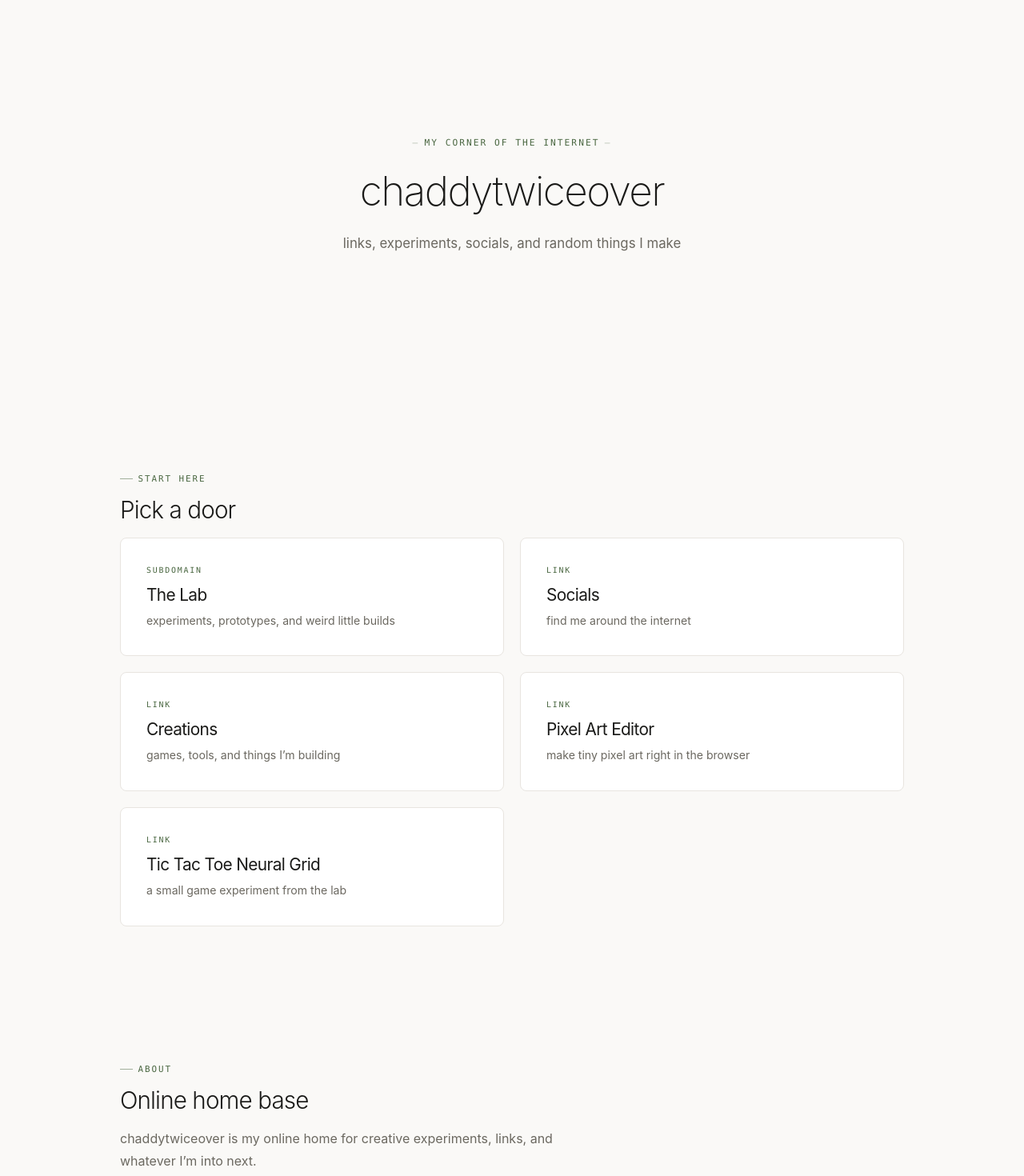
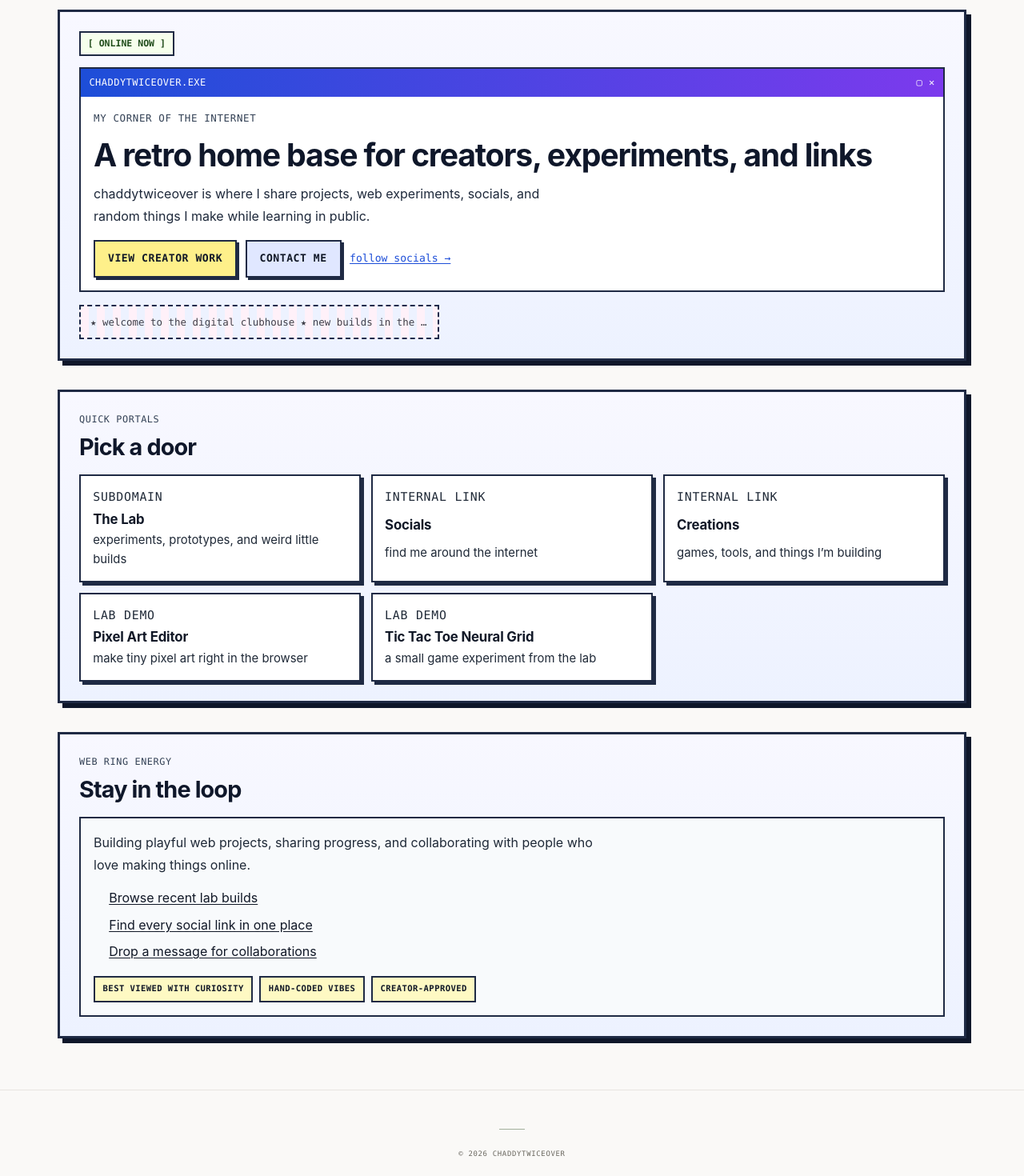
Before and after one commit to chaddytwiceover/MAIN-SITE, a Next.js app: page / in a window 1280 px wide. Shown: the part 100-1570 px from the top of the page at 80% size. Built offline with nearby package versions, Linux system fonts and the light colour scheme.

Commit message:
Implement 90s-themed homepage redesign

```diff
--- a/src/app/globals.css
+++ b/src/app/globals.css
@@ -2079,3 +2079,317 @@ footer p {
     gap: 1rem;
   }
 }
+
+/* ===== HOMEPAGE REDESIGN: 90s RETRO THEME ===== */
+.retro-home {
+  width: min(100%, 74rem);
+  margin: 0 auto;
+  padding: 6.2rem 1rem 3rem;
+  display: grid;
+  gap: 2rem;
+}
+
+.retro-hero,
+.retro-links,
+.retro-community {
+  border: 3px solid #1f2a44;
+  box-shadow: 6px 6px 0 #0f172a;
+  background: linear-gradient(180deg, #f8f8ff 0%, #edf2ff 100%);
+  padding: 1rem;
+}
+
+.retro-status {
+  display: inline-flex;
+  align-items: center;
+  padding: 0.2rem 0.55rem;
+  border: 2px solid #1f2a44;
+  background: #f6ffec;
+  color: #214d1c;
+  font-size: 0.72rem;
+  font-family: var(--font-mono);
+  text-transform: uppercase;
+  margin-bottom: 0.9rem;
+  font-weight: 700;
+}
+
+.retro-window {
+  border: 2px solid #1f2a44;
+  background: #fff;
+}
+
+.retro-window-bar {
+  background: linear-gradient(90deg, #1d4ed8 0%, #7c3aed 100%);
+  color: #fff;
+  padding: 0.45rem 0.65rem;
+  display: flex;
+  justify-content: space-between;
+  align-items: center;
+  font-size: 0.75rem;
+  font-family: var(--font-mono);
+  text-transform: uppercase;
+  letter-spacing: 0.04em;
+}
+
+.retro-window-body {
+  padding: 1rem;
+}
+
+.retro-hero-kicker {
+  margin: 0;
+  font-size: 0.78rem;
+  font-family: var(--font-mono);
+  text-transform: uppercase;
+  letter-spacing: 0.05em;
+  color: #334155;
+}
+
+.retro-window-body h1 {
+  margin: 0.7rem 0;
+  font-size: clamp(1.55rem, 6vw, 2.45rem);
+  font-weight: 700;
+  line-height: 1.2;
+  color: #0f172a;
+}
+
+.retro-hero-copy {
+  color: #1e293b;
+  margin: 0;
+  max-width: 58ch;
+}
+
+.retro-hero-actions {
+  margin-top: 1rem;
+  display: flex;
+  flex-direction: column;
+  gap: 0.65rem;
+  align-items: flex-start;
+}
+
+.retro-button {
+  display: inline-flex;
+  align-items: center;
+  justify-content: center;
+  padding: 0.65rem 1rem;
+  font-family: var(--font-mono);
+  font-size: 0.82rem;
+  font-weight: 700;
+  text-transform: uppercase;
+  letter-spacing: 0.04em;
+  border: 2px solid #1f2a44;
+  box-shadow: 3px 3px 0 #1f2a44;
+  transition: transform 0.15s ease, box-shadow 0.15s ease;
+}
+
+.retro-button:hover {
+  transform: translate(1px, 1px);
+  box-shadow: 2px 2px 0 #1f2a44;
+}
+
+.retro-button:active {
+  transform: translate(2px, 2px);
+  box-shadow: 1px 1px 0 #1f2a44;
+}
+
+.retro-button-primary {
+  background: #fef08a;
+  color: #111827;
+}
+
+.retro-button-secondary {
+  background: #e0e7ff;
+  color: #111827;
+}
+
+.retro-text-link {
+  font-family: var(--font-mono);
+  font-size: 0.82rem;
+  color: #1d4ed8;
+  text-decoration: underline;
+  text-underline-offset: 2px;
+}
+
+.retro-marquee {
+  margin: 1rem 0 0;
+  padding: 0.55rem 0.75rem;
+  border: 2px dashed #1f2a44;
+  background: repeating-linear-gradient(
+    90deg,
+    #fdf2f8 0,
+    #fdf2f8 10px,
+    #eef2ff 10px,
+    #eef2ff 20px
+  );
+  color: #3f3f46;
+  font-family: var(--font-mono);
+  font-size: 0.78rem;
+  white-space: nowrap;
+  overflow: hidden;
+  text-overflow: ellipsis;
+}
+
+.retro-section-header {
+  margin-bottom: 1rem;
+}
+
+.retro-section-label {
+  margin: 0;
+  font-family: var(--font-mono);
+  text-transform: uppercase;
+  letter-spacing: 0.05em;
+  font-size: 0.74rem;
+  color: #334155;
+}
+
+.retro-section-header h2 {
+  margin: 0.45rem 0 0;
+  font-size: clamp(1.2rem, 5vw, 1.8rem);
+  font-weight: 700;
+  color: #0f172a;
+}
+
+.retro-card-grid {
+  display: grid;
+  gap: 0.8rem;
+}
+
+.retro-card {
+  border: 2px solid #1f2a44;
+  background: #ffffff;
+  padding: 0.95rem;
+  display: grid;
+  gap: 0.35rem;
+  box-shadow: 4px 4px 0 #1f2a44;
+  transition: transform 0.15s ease, box-shadow 0.15s ease;
+}
+
+.retro-card:hover {
+  transform: translate(1px, 1px);
+  box-shadow: 3px 3px 0 #1f2a44;
+}
+
+.retro-card-type {
+  margin: 0;
+  font-family: var(--font-mono);
+  text-transform: uppercase;
+  letter-spacing: 0.05em;
+  font-size: 0.68rem;
+  color: #475569;
+}
+
+.retro-card h3 {
+  margin: 0;
+  font-size: 1.05rem;
+  font-weight: 700;
+  color: #111827;
+}
+
+.retro-card p {
+  margin: 0;
+  color: #1f2937;
+  line-height: 1.55;
+  max-width: none;
+  font-size: 0.93rem;
+}
+
+.retro-community-panel {
+  border: 2px solid #1f2a44;
+  background: #f8fafc;
+  padding: 1rem;
+}
+
+.retro-community-panel p {
+  margin: 0;
+  color: #1f2937;
+  max-width: 62ch;
+}
+
+.retro-community-panel ul {
+  margin: 0.9rem 0 0;
+  padding-left: 1.2rem;
+  display: grid;
+  gap: 0.4rem;
+}
+
+.retro-community-panel li {
+  color: #111827;
+}
+
+.retro-community-panel a {
+  text-decoration: underline;
+  text-underline-offset: 2px;
+}
+
+.retro-badge-row {
+  margin-top: 1rem;
+  display: flex;
+  flex-wrap: wrap;
+  gap: 0.5rem;
+}
+
+.retro-badge {
+  display: inline-flex;
+  align-items: center;
+  padding: 0.35rem 0.6rem;
+  border: 2px solid #1f2a44;
+  background: #fef9c3;
+  color: #111827;
+  font-family: var(--font-mono);
+  text-transform: uppercase;
+  font-size: 0.66rem;
+  letter-spacing: 0.04em;
+  font-weight: 700;
+}
+
+.retro-home a:focus-visible,
+.retro-home button:focus-visible {
+  outline: 3px solid #1d4ed8;
+  outline-offset: 3px;
+}
+
+@media (min-width: 700px) {
+  .retro-home {
+    padding: 7rem 1.5rem 4rem;
+  }
+
+  .retro-hero,
+  .retro-links,
+  .retro-community {
+    padding: 1.5rem;
+  }
+
+  .retro-hero-actions {
+    flex-direction: row;
+    flex-wrap: wrap;
+    align-items: center;
+  }
+
+  .retro-card-grid {
+    grid-template-columns: repeat(2, minmax(0, 1fr));
+  }
+}
+
+@media (min-width: 1040px) {
+  .retro-home {
+    gap: 2.25rem;
+  }
+
+  .retro-card-grid {
+    grid-template-columns: repeat(3, minmax(0, 1fr));
+  }
+}
+
+@media (prefers-reduced-motion: no-preference) {
+  .retro-marquee {
+    animation: retro-marquee-glow 3.8s ease-in-out infinite;
+  }
+}
+
+@keyframes retro-marquee-glow {
+  0%,
+  100% {
+    filter: saturate(1);
+  }
+  50% {
+    filter: saturate(1.25);
+  }
+}
--- a/src/app/page.tsx
+++ b/src/app/page.tsx
@@ -8,61 +8,93 @@ export const metadata: Metadata = {
   alternates: { canonical: '/' },
 }
 
-const linkCards = [
+const portalLinks = [
   {
     title: 'The Lab',
     href: 'https://lab.chaddytwiceover.com',
     description: 'experiments, prototypes, and weird little builds',
+    type: 'subdomain',
     external: true,
   },
   {
     title: 'Socials',
     href: '/socials',
     description: 'find me around the internet',
+    type: 'internal link',
   },
   {
     title: 'Creations',
     href: '/lab',
     description: 'games, tools, and things I’m building',
+    type: 'internal link',
   },
   {
     title: 'Pixel Art Editor',
     href: '/lab/pixel-art/',
     description: 'make tiny pixel art right in the browser',
+    type: 'lab demo',
   },
   {
     title: 'Tic Tac Toe Neural Grid',
     href: '/lab/tic-tac-toe/',
     description: 'a small game experiment from the lab',
+    type: 'lab demo',
   },
 ]
 
+const retroBadges = ['best viewed with curiosity', 'hand-coded vibes', 'creator-approved']
+
 export default function HomePage() {
   return (
-    <>
-      <section id="hero" aria-labelledby="home-title">
-        <div className="hero-content">
-          <p className="hero-label">my corner of the internet</p>
-          <h1 id="home-title">chaddytwiceover</h1>
-          <p className="hero-subcopy">
-            links, experiments, socials, and random things I make
+    <div className="retro-home" aria-labelledby="home-title">
+      <section className="retro-hero" aria-label="Homepage intro">
+        <p className="retro-status">[ online now ]</p>
+
+        <div className="retro-window" role="presentation">
+          <div className="retro-window-bar">
+            <span>chaddytwiceover.exe</span>
+            <span aria-hidden="true">▢ ✕</span>
+          </div>
+
+          <div className="retro-window-body">
+            <p className="retro-hero-kicker">my corner of the internet</p>
+            <h1 id="home-title">A retro home base for creators, experiments, and links</h1>
+            <p className="retro-hero-copy">
+              chaddytwiceover is where I share projects, web experiments, socials, and random
+              things I make while learning in public.
             </p>
+
+            <div className="retro-hero-actions">
+              <Link href="/projects" className="retro-button retro-button-primary">
+                view creator work
+              </Link>
+              <Link href="/contact" className="retro-button retro-button-secondary">
+                contact me
+              </Link>
+              <Link href="/socials" className="retro-text-link">
+                follow socials →
+              </Link>
             </div>
+          </div>
+        </div>
+
+        <p className="retro-marquee" aria-label="Retro announcement">
+          ★ welcome to the digital clubhouse ★ new builds in the lab ★ say hi any time ★
+        </p>
       </section>
 
-      <section className="home-sections" aria-labelledby="main-links-title">
-        <div className="section-content">
-          <p className="section-label">start here</p>
-          <h2 id="main-links-title">Pick a door</h2>
+      <section className="retro-links" aria-labelledby="portal-title">
+        <header className="retro-section-header">
+          <p className="retro-section-label">quick portals</p>
+          <h2 id="portal-title">Pick a door</h2>
+        </header>
 
-          <div className="section-card-grid">
-            {linkCards.map((card) => {
+        <div className="retro-card-grid">
+          {portalLinks.map((card) => {
             const content = (
               <>
-                  <span className="section-card-label">
-                    {card.external ? 'subdomain' : 'link'}
-                  </span>
-                  <h2>{card.title}</h2>
+                <p className="retro-card-type">{card.type}</p>
+                <h3>{card.title}</h3>
                 <p>{card.description}</p>
               </>
             )
@@ -71,7 +103,7 @@ export default function HomePage() {
               return (
                 <a
                   key={card.title}
-                    className="section-card"
+                  className="retro-card"
                   href={card.href}
                   target="_blank"
                   rel="noreferrer"
@@ -82,25 +114,45 @@ export default function HomePage() {
             }
 
             return (
-                <Link key={card.title} className="section-card" href={card.href}>
+              <Link key={card.title} className="retro-card" href={card.href}>
                 {content}
               </Link>
             )
           })}
         </div>
+      </section>
+
+      <section className="retro-community" aria-labelledby="community-title">
+        <header className="retro-section-header">
+          <p className="retro-section-label">web ring energy</p>
+          <h2 id="community-title">Stay in the loop</h2>
+        </header>
+
+        <div className="retro-community-panel">
+          <p>
+            Building playful web projects, sharing progress, and collaborating with people who love
+            making things online.
+          </p>
+          <ul>
+            <li>
+              <Link href="/lab">Browse recent lab builds</Link>
+            </li>
+            <li>
+              <Link href="/socials">Find every social link in one place</Link>
+            </li>
+            <li>
+              <Link href="/contact">Drop a message for collaborations</Link>
+            </li>
+          </ul>
+          <div className="retro-badge-row" aria-label="Retro badges">
+            {retroBadges.map((badge) => (
+              <span key={badge} className="retro-badge">
+                {badge}
+              </span>
+            ))}
+          </div>
         </div>
       </section>
-
-      <section aria-labelledby="about-title">
-        <div className="section-content">
-          <p className="section-label">about</p>
-          <h2 id="about-title">Online home base</h2>
-          <p>
-            chaddytwiceover is my online home for creative experiments, links,
-            and whatever I’m into next.
-          </p>
     </div>
-      </section>
-    </>
   )
 }
```
Lines whose indentation alone changed are shown as unchanged.
